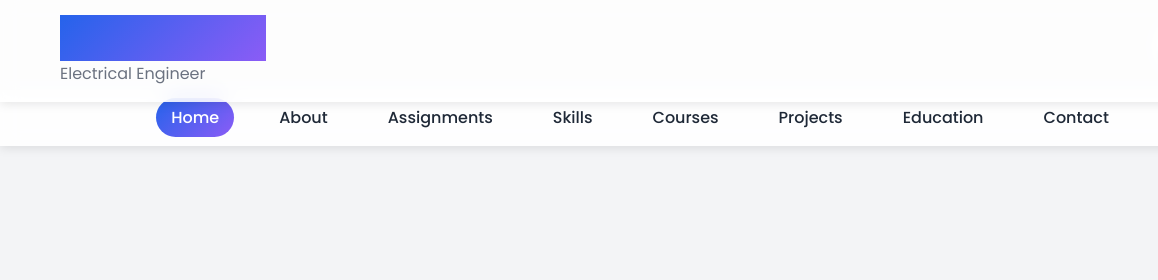
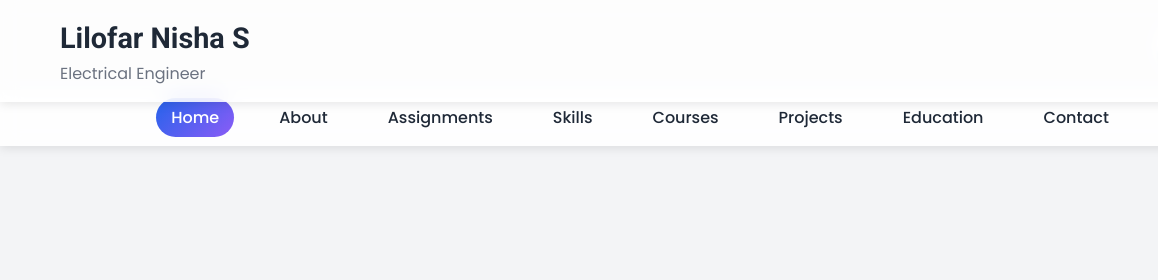
Before and after one commit to Nishalilofar/My-Portfolio, a plain HTML site: page index.html in a window 1280 px wide. Shown: the top 280 px of the page, 0-1158 px from the left. Drawn offline with Linux system fonts and the light colour scheme.

Commit message:
port.css

```diff
--- a/port.css
+++ b/port.css
@@ -152,8 +152,8 @@
     font-size: 1.8rem;
     font-weight: 700;
     margin: 0;
-    background: var(--gradient-1);
-    -webkit-text-fill-color: transparent;
+    font-family:"roboto";
+
   }
 
   .profession {
```
